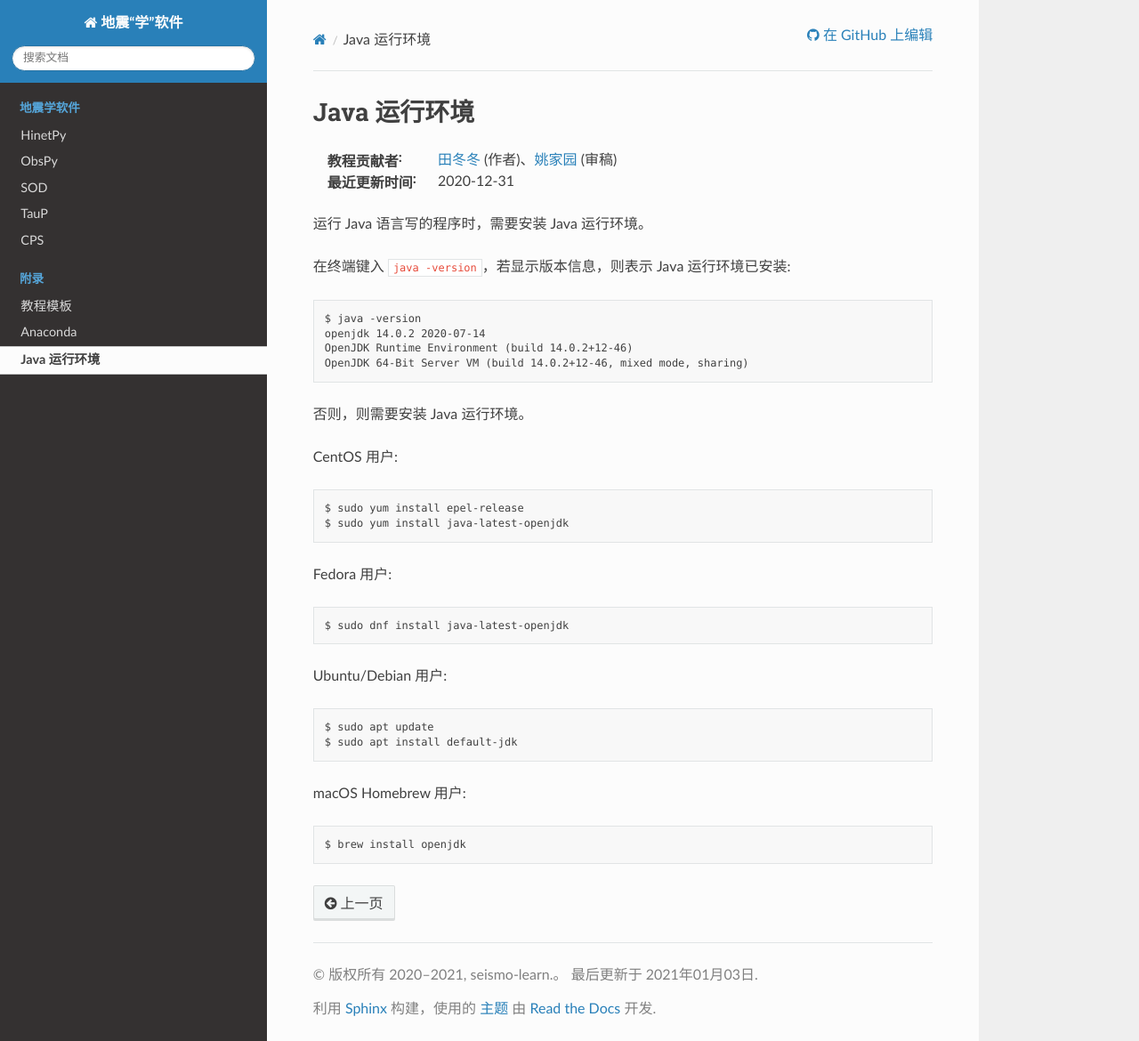
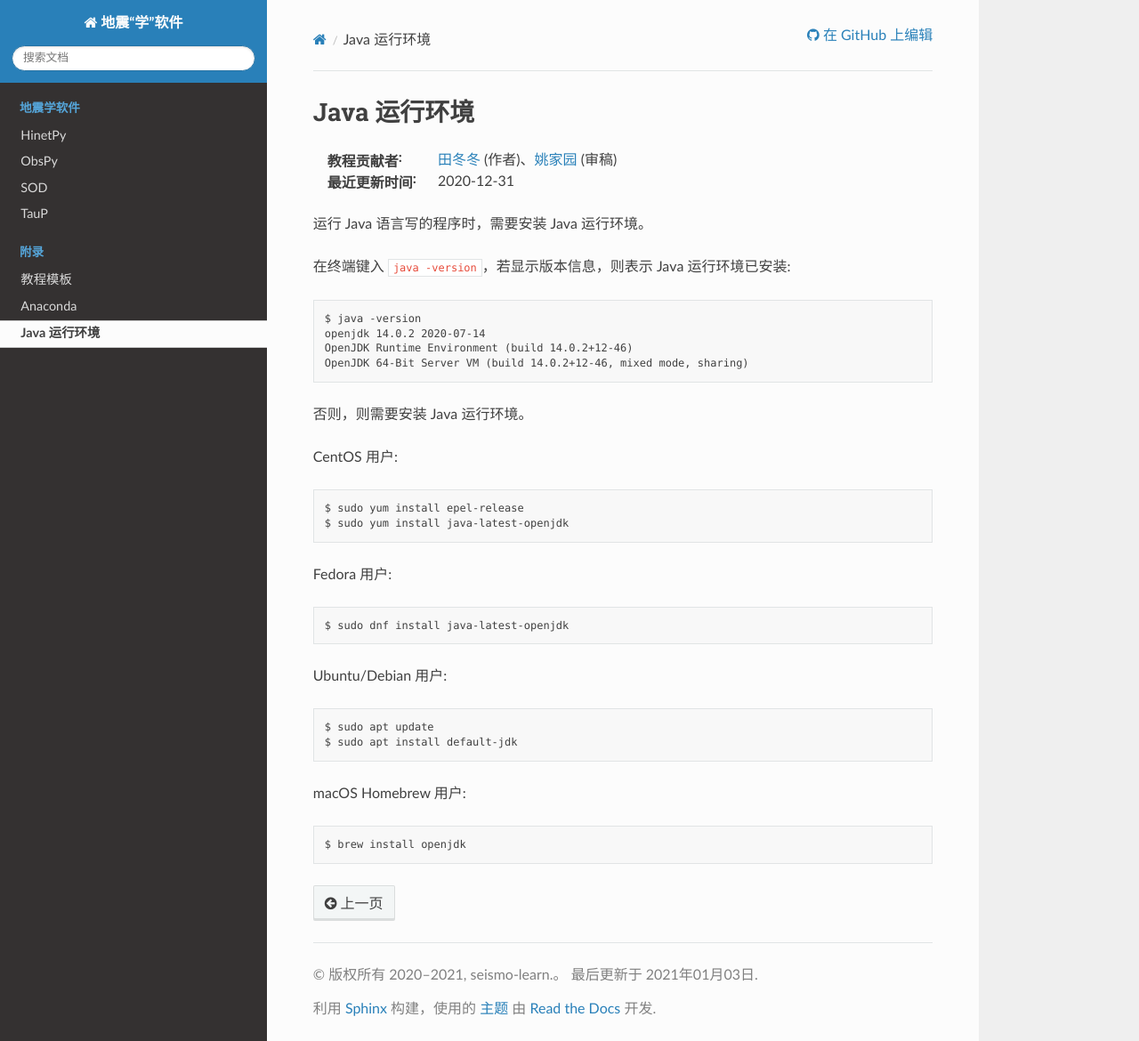
Before and after one commit to seismo-learn/software, a Sphinx documentation site: the page built from source/java/index.rst, in a window 1280 px wide and 1170 px high. Shown: the whole window at 89% size. Built offline with Sphinx 7.4.7 and the Read the Docs theme 2.0.0, drawn with Linux system fonts in a browser that asks for light colours; pages that are not in the unit, such as notebooks, are missing from menus.

Commit message:
Remove cps

```diff
--- a/source/cps/index.rst
+++ /dev/null
@@ -1,4 +0,0 @@
-CPS
-====
-
-CPS330
--- a/source/index.rst
+++ b/source/index.rst
@@ -11,8 +11,6 @@
    obspy/index
    sod/index
    taup/index
-   fk/index
-   cps/index
 
 .. toctree::
    :maxdepth: 3
```
